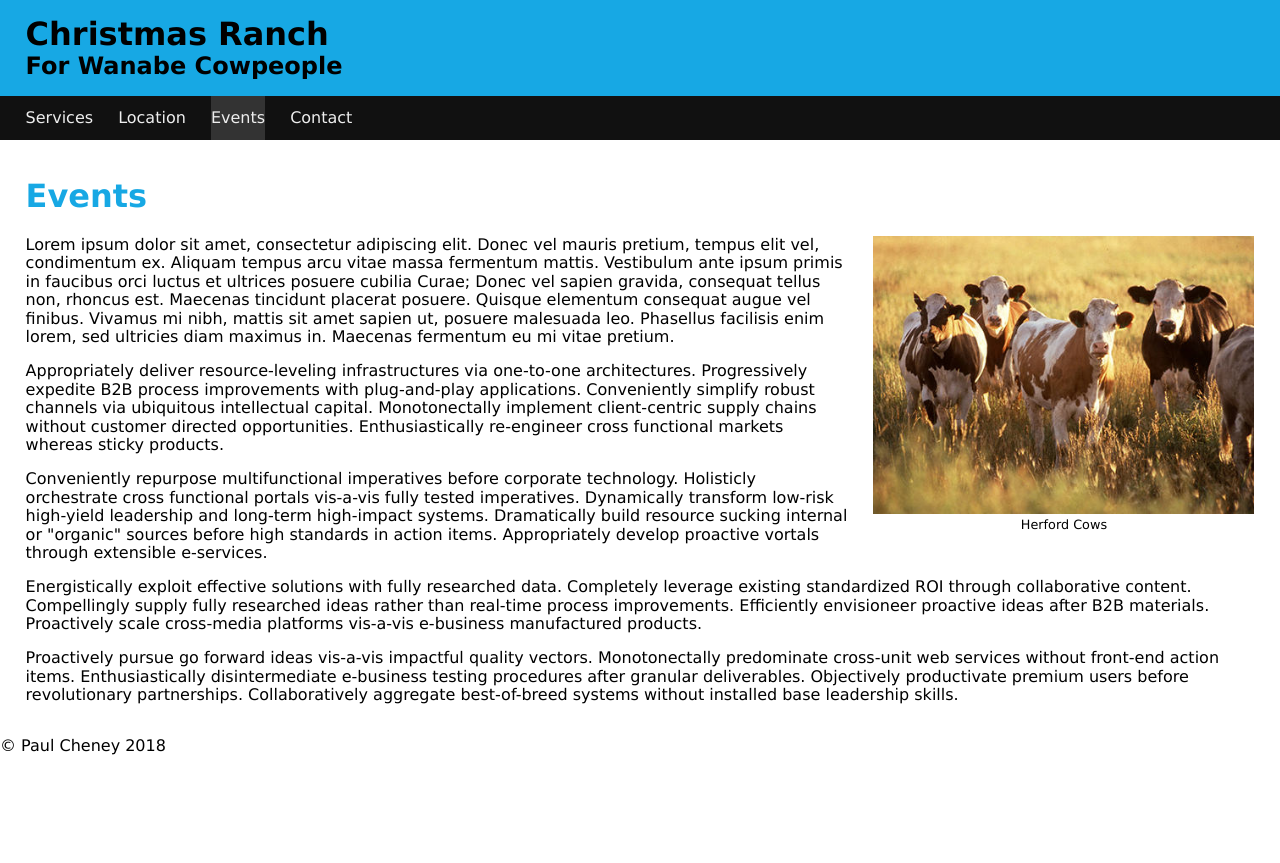
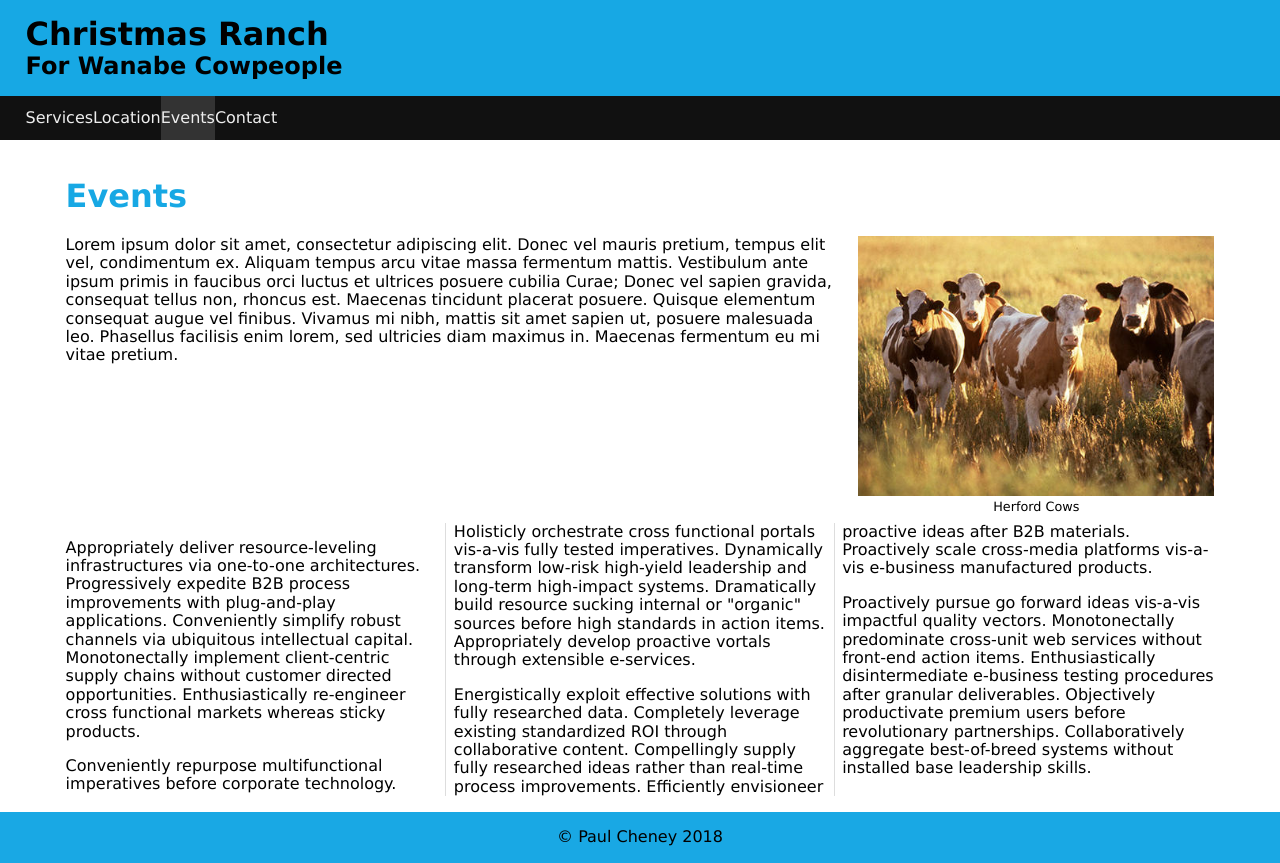
Before and after one commit to G-code95/genesunglao.github.io, a plain HTML site: page ranch/index.html in a window 1280 px wide. Before the commit the page ends 800 px from the top, so only its background shows below. Drawn offline with Linux system fonts and the light colour scheme.

Commit message:
Ranch Finished

```diff
--- a/ranch/css/large.css
+++ b/ranch/css/large.css
@@ -1,13 +1,13 @@
 @media only screen and (min-width: 1028px) {
 
+    main {max-width: 75rem; margin: auto;}
+
     nav ul {padding-left: 2%;}
-    nav ul li {flex-basis: auto; margin-right: 2%; }
+    nav ul li {flex-basis: auto;}
 
     main figure {width: 31%;}
 
-
-
-
-
-
+    div.news {
+        column-count: 3;
+    }
 }
--- a/ranch/css/medium.css
+++ b/ranch/css/medium.css
@@ -10,7 +10,9 @@
         padding-bottom: .5rem;
     }
 
-
-
-
+    div.news {
+        clear: both;
+        column-count: 2;
+        column-rule: 1px solid #ddd;
+    }
 }
--- a/ranch/css/small.css
+++ b/ranch/css/small.css
@@ -48,5 +48,10 @@ main figure {
     margin: 0;
 }
 
-main figcaption {text-align: center; font-size: .8rem;
+main figcaption {text-align: center; font-size: .8rem;}
+
+footer {
+    text-align: center;
+    padding: 1rem 2%;
+    background-color: #19a8e4;
 }
--- a/ranch/index.html
+++ b/ranch/index.html
@@ -41,10 +41,10 @@
       <img src="images/cows.jpg" alt="Herford Cows">
       <figcaption>Herford Cows</figcaption>
     </figure>
-
     <p>Lorem ipsum dolor sit amet, consectetur adipiscing elit. Donec vel mauris pretium, tempus elit vel, condimentum ex. Aliquam tempus arcu vitae massa fermentum mattis. Vestibulum ante ipsum primis in faucibus orci luctus et ultrices posuere cubilia Curae; Donec vel sapien gravida, consequat tellus non, rhoncus est. Maecenas tincidunt placerat posuere. Quisque elementum consequat augue vel finibus. Vivamus mi nibh, mattis sit amet sapien ut, posuere malesuada leo. Phasellus facilisis enim lorem, sed ultricies diam maximus in. Maecenas fermentum eu mi vitae pretium.</p>
 
-    <div>
+
+    <div class="news">
     <p>Appropriately deliver resource-leveling infrastructures via one-to-one architectures. Progressively expedite B2B process improvements with plug-and-play applications. Conveniently simplify robust channels via ubiquitous intellectual capital. Monotonectally implement client-centric supply chains without customer directed opportunities. Enthusiastically re-engineer cross functional markets whereas sticky products.</p>
 
     <p>Conveniently repurpose multifunctional imperatives before corporate technology. Holisticly orchestrate cross functional portals vis-a-vis fully tested imperatives. Dynamically transform low-risk high-yield leadership and long-term high-impact systems. Dramatically build resource sucking internal or "organic" sources before high standards in action items. Appropriately develop proactive vortals through extensible e-services.</p>
```
Also changed, not shown: index.html (+1 -1 lines).
